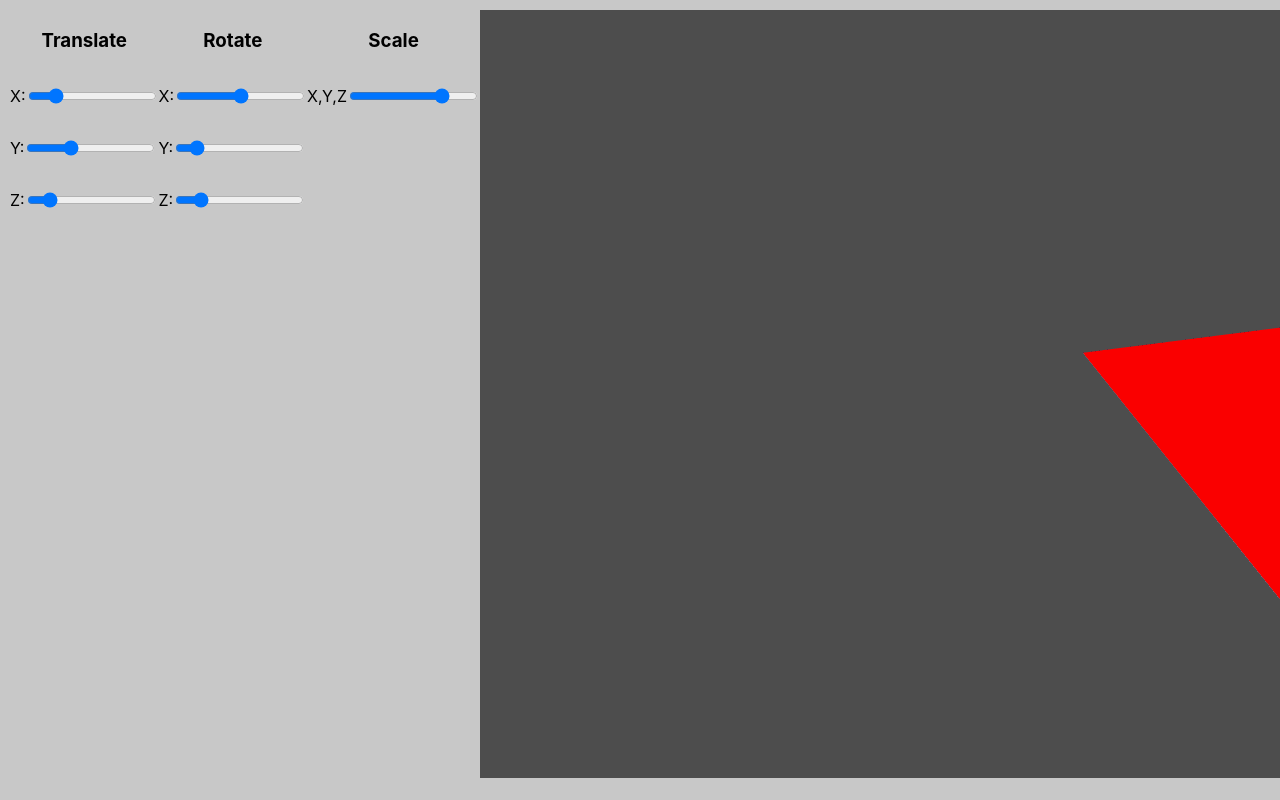
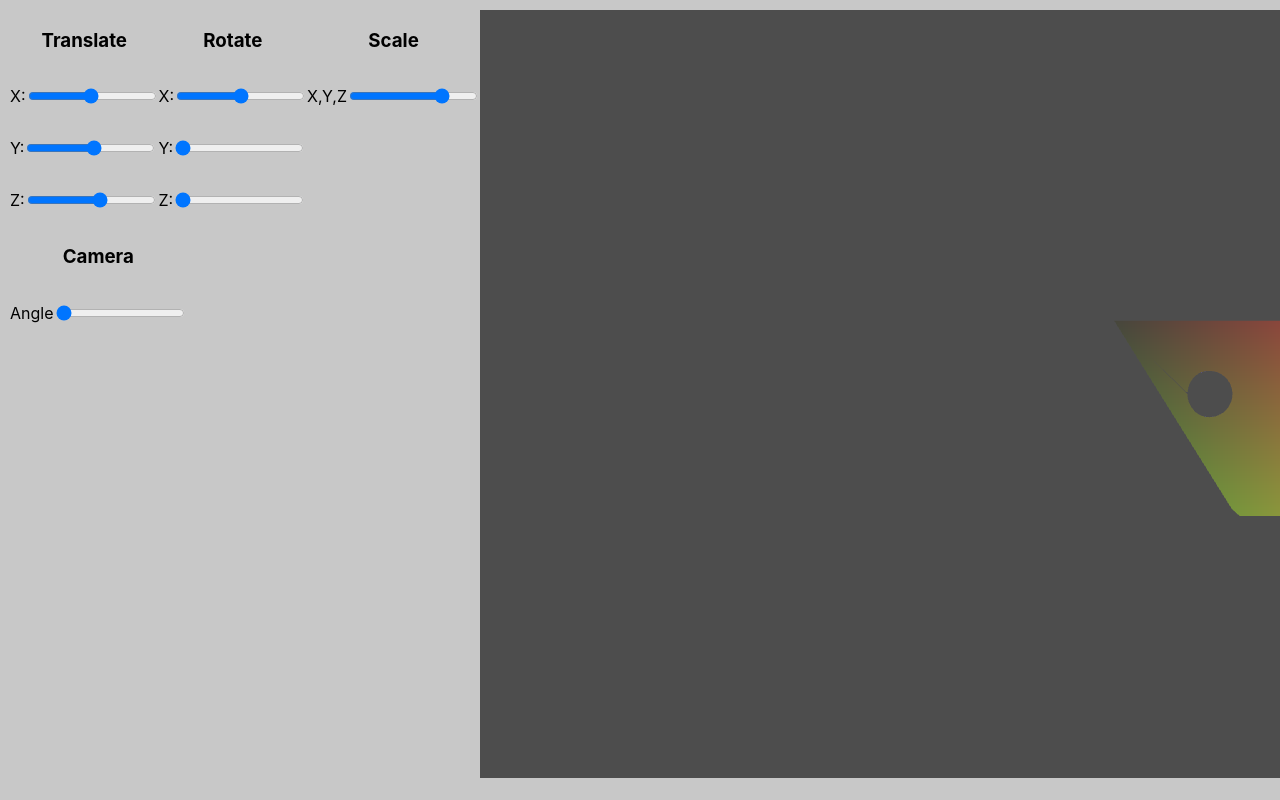
Before and after one commit to matehegedus/matehegedus.github.io, a React (Create React App) app in the folder glassviewer/: page / in a window 1280 px wide. Shown: the top 800 px of the page. Built offline with nearby package versions, Linux system fonts and the light colour scheme.

Commit message:
read object from SVG + drillholes

```diff
--- a/glassviewer/package.json
+++ b/glassviewer/package.json
@@ -7,6 +7,7 @@
     "@testing-library/jest-dom": "^5.16.5",
     "@testing-library/react": "^13.4.0",
     "@testing-library/user-event": "^13.5.0",
+    "earcut": "^2.2.4",
     "react": "^18.2.0",
     "react-dom": "^18.2.0",
     "react-scripts": "^5.0.1",
--- a/glassviewer/public/index.html
+++ b/glassviewer/public/index.html
@@ -35,10 +35,11 @@
 
       void main() {
         // Multiply the position by the matrix.
+        vec4 pos = vec4(a_position.x/255.0, a_position.y/255.0, a_position.z/20.0,  0.7);
         gl_Position = u_matrix * a_position;
 
         // Pass the color to the fragment shader.
-        v_color = a_color;
+        v_color = pos;
       }
     </script>
     <script id="fragment-shader-2d" type="notjs">
--- a/glassviewer/src/App.css
+++ b/glassviewer/src/App.css
@@ -61,3 +61,8 @@ body {
 .canvas--controller--grp {
   display: flex;
 }
+
+.canvas--controller--mainGrp {
+  display: flex;
+  flex-direction: column;
+}
--- a/glassviewer/src/calc.js
+++ b/glassviewer/src/calc.js
@@ -63,8 +63,8 @@ export const m4 = {
 
     //prettier-ignore
     return [
-          Math.cos(rad), Math.sin(rad),    0, 0,
-          -Math.sin(rad),  Math.cos(rad),  0, 0,
+          Math.cos(rad), -Math.sin(rad),    0, 0,
+          Math.sin(rad),  Math.cos(rad),  0, 0,
           0,              0,              1,  0,
           0,              0,              0,  1
       ];
@@ -112,6 +112,107 @@ export const m4 = {
       ]
   },
 
+  inverse: function (m) {
+    const m00 = m[0]; // m[0][0]
+    const m01 = m[1]; // m[0][1]
+    const m02 = m[2]; // m[0][2]
+    const m03 = m[3]; // m[0][3]
+    const m10 = m[4]; // m[1][0]
+    const m11 = m[5]; // m[1][1]
+    const m12 = m[6]; // m[1][2]
+    const m13 = m[7]; // m[1][3]
+    const m20 = m[8]; // m[2][0]
+    const m21 = m[9]; // m[2][1]
+    const m22 = m[10]; // m[2][2]
+    const m23 = m[11]; // m[2][3]
+    const m30 = m[12]; // m[3][0]
+    const m31 = m[13]; // m[3][1]
+    const m32 = m[14]; // m[3][2]
+    const m33 = m[15]; // m[3][3]
+
+    const tmp_0 = m22 * m33;
+    const tmp_1 = m32 * m23;
+    const tmp_2 = m12 * m33;
+    const tmp_3 = m32 * m13;
+    const tmp_4 = m12 * m23;
+    const tmp_5 = m22 * m13;
+    const tmp_6 = m02 * m33;
+    const tmp_7 = m32 * m03;
+    const tmp_8 = m02 * m23;
+    const tmp_9 = m22 * m03;
+    const tmp_10 = m02 * m13;
+    const tmp_11 = m12 * m03;
+    const tmp_12 = m20 * m31;
+    const tmp_13 = m30 * m21;
+    const tmp_14 = m10 * m31;
+    const tmp_15 = m30 * m11;
+    const tmp_16 = m10 * m21;
+    const tmp_17 = m20 * m11;
+    const tmp_18 = m00 * m31;
+    const tmp_19 = m30 * m01;
+    const tmp_20 = m00 * m21;
+    const tmp_21 = m20 * m01;
+    const tmp_22 = m00 * m11;
+    const tmp_23 = m10 * m01;
+
+    //prettier-ignore
+    const t0 = (tmp_0 * m11 + tmp_3 * m21 + tmp_4 * m31) -
+        (tmp_1 * m11 + tmp_2 * m21 + tmp_5 * m31);
+    //prettier-ignore
+    const t1 = (tmp_1 * m01 + tmp_6 * m21 + tmp_9 * m31) -
+        (tmp_0 * m01 + tmp_7 * m21 + tmp_8 * m31);
+    //prettier-ignore
+    const t2 = (tmp_2 * m01 + tmp_7 * m11 + tmp_10 * m31) -
+        (tmp_3 * m01 + tmp_6 * m11 + tmp_11 * m31);
+    //prettier-ignore
+    const t3 = (tmp_5 * m01 + tmp_8 * m11 + tmp_11 * m21) -
+        (tmp_4 * m01 + tmp_9 * m11 + tmp_10 * m21);
+
+    var d = 1.0 / (m00 * t0 + m10 * t1 + m20 * t2 + m30 * t3);
+
+    //prettier-ignore
+    return [
+      d * t0,
+      d * t1,
+      d * t2,
+      d * t3,
+      d * ((tmp_1 * m10 + tmp_2 * m20 + tmp_5 * m30) -
+            (tmp_0 * m10 + tmp_3 * m20 + tmp_4 * m30)),
+      d * ((tmp_0 * m00 + tmp_7 * m20 + tmp_8 * m30) -
+            (tmp_1 * m00 + tmp_6 * m20 + tmp_9 * m30)),
+      d * ((tmp_3 * m00 + tmp_6 * m10 + tmp_11 * m30) -
+            (tmp_2 * m00 + tmp_7 * m10 + tmp_10 * m30)),
+      d * ((tmp_4 * m00 + tmp_9 * m10 + tmp_10 * m20) -
+            (tmp_5 * m00 + tmp_8 * m10 + tmp_11 * m20)),
+      d * ((tmp_12 * m13 + tmp_15 * m23 + tmp_16 * m33) -
+            (tmp_13 * m13 + tmp_14 * m23 + tmp_17 * m33)),
+      d * ((tmp_13 * m03 + tmp_18 * m23 + tmp_21 * m33) -
+            (tmp_12 * m03 + tmp_19 * m23 + tmp_20 * m33)),
+      d * ((tmp_14 * m03 + tmp_19 * m13 + tmp_22 * m33) -
+            (tmp_15 * m03 + tmp_18 * m13 + tmp_23 * m33)),
+      d * ((tmp_17 * m03 + tmp_20 * m13 + tmp_23 * m23) -
+            (tmp_16 * m03 + tmp_21 * m13 + tmp_22 * m23)),
+      d * ((tmp_14 * m22 + tmp_17 * m32 + tmp_13 * m12) -
+            (tmp_16 * m32 + tmp_12 * m12 + tmp_15 * m22)),
+      d * ((tmp_20 * m32 + tmp_12 * m02 + tmp_19 * m22) -
+            (tmp_18 * m22 + tmp_21 * m32 + tmp_13 * m02)),
+      d * ((tmp_18 * m12 + tmp_23 * m32 + tmp_15 * m02) -
+            (tmp_22 * m32 + tmp_14 * m02 + tmp_19 * m12)),
+      d * ((tmp_22 * m22 + tmp_16 * m02 + tmp_21 * m12) -
+            (tmp_20 * m12 + tmp_23 * m22 + tmp_17 * m02))
+    ];
+  },
+
+  normalizeM: function (w, h, depth) {
+    //prettier-ignore
+    return [
+      2/w, 0, 0, 0,
+      0, 2/h, 0, 0,
+      0, 0, 1/depth, 0,
+      -1, 0.5, 0, 1
+    ];
+  },
+
   translate: function (m, tx, ty, tz) {
     return m4.multiply(m, this.translation(tx, ty, tz));
   },
--- a/glassviewer/src/canvas.js
+++ b/glassviewer/src/canvas.js
@@ -1,6 +1,7 @@
 "use strict";
 
 import { m4 } from "./calc.js";
+import earcut from "earcut";
 
 export class CanvasDrawer {
   constructor(gl, w, h) {
@@ -17,6 +18,126 @@ export class CanvasDrawer {
     this.sX = 1;
     this.sY = 1;
     this.sZ = 1;
+
+    this.cameraAngle = 0;
+    this.shapesSide = [];
+
+    {
+      const svg = document.createElementNS("http://www.w3.org/2000/svg", "svg");
+      const pathElem = document.createElementNS(
+        "http://www.w3.org/2000/svg",
+        "path"
+      );
+
+      svg.setAttribute("width", "100");
+      svg.setAttribute("height", "100");
+
+      pathElem.setAttribute(
+        "d",
+        "M 10,10 L 80,10 A 10,10 0,0,1 90,20 L 90,80 A 10,10 0,0,1 80,90  L 60,90 Z"
+      );
+      pathElem.setAttribute("stroke", "black");
+      pathElem.setAttribute("stroke-width", "3");
+      pathElem.setAttribute("fill", "none");
+
+      svg.appendChild(pathElem);
+
+      this.toVertex(pathElem, 5);
+    }
+    //drillhole
+    {
+      const svg = document.createElementNS("http://www.w3.org/2000/svg", "svg");
+      const pathElem = document.createElementNS(
+        "http://www.w3.org/2000/svg",
+        "path"
+      );
+
+      svg.setAttribute("width", "100");
+      svg.setAttribute("height", "100");
+
+      const cx = 50;
+      const cy = 40;
+      const r = 10;
+      pathElem.setAttribute(
+        "d",
+        ` M ${cx - r} ${cy}
+          a ${r},${r} 0 1,0 ${r * 2},0
+          a ${r},${r} 0 1,0 ${-(r * 2)},0`
+      );
+      pathElem.setAttribute("stroke", "black");
+      pathElem.setAttribute("stroke-width", "3");
+      pathElem.setAttribute("fill", "none");
+
+      svg.appendChild(pathElem);
+
+      this.toCutout(pathElem, 2);
+    }
+  }
+
+  /**
+   * @param {SVG Elem} pathSVG: basically any path (rect, circle, path..)
+   * @param {Number} n: distance between 2 vertices
+   * @returns vertex buffer;
+   */
+  toVertex(pathSVG, n) {
+    let pathLength = pathSVG.getTotalLength();
+    this.coordsFront = [];
+    this.coordsBottom = [];
+    var i = 0;
+    while (i < pathLength) {
+      let arr = pathSVG.getPointAtLength(i);
+
+      //push side segments
+      if (i > 0)
+        this.shapesSide.push([
+          this.coordsFront[this.coordsFront.length - 3],
+          this.coordsFront[this.coordsFront.length - 2],
+          0,
+          this.coordsFront[this.coordsFront.length - 3],
+          this.coordsFront[this.coordsFront.length - 2],
+          -20,
+          arr.x,
+          arr.y,
+          0,
+          arr.x,
+          arr.y,
+          -20,
+        ]);
+
+      this.coordsFront.push(arr.x, arr.y, 0);
+      this.coordsBottom.push(arr.x, arr.y, -20);
+
+      i += n;
+    }
+  }
+  toCutout(pathSVG, n) {
+    let pathLength = pathSVG.getTotalLength();
+    var i = 0;
+    while (i < pathLength) {
+      let arr = pathSVG.getPointAtLength(i);
+
+      //push side segments
+      if (i > 0)
+        this.shapesSide.push([
+          this.coordsFront[this.coordsFront.length - 3],
+          this.coordsFront[this.coordsFront.length - 2],
+          0,
+          this.coordsFront[this.coordsFront.length - 3],
+          this.coordsFront[this.coordsFront.length - 2],
+          -20,
+          arr.x,
+          arr.y,
+          0,
+          arr.x,
+          arr.y,
+          -20,
+        ]);
+
+      this.coordsFront.push(arr.x, arr.y, 0);
+      this.coordsBottom.push(arr.x, arr.y, -20);
+
+      i += n;
+    }
   }
 
   translate(tx, ty, tz) {
@@ -96,20 +217,22 @@ export class CanvasDrawer {
     this.matrixAttribLoc = this.gl.getUniformLocation(program, "u_matrix");
 
     //construct vertex array
-    const posBuffer = this.gl.createBuffer();
-    this.gl.bindBuffer(this.gl.ARRAY_BUFFER, posBuffer);
-    this._createObject();
+    //this._createObject();
 
     //construct color
     const colorBuffer = this.gl.createBuffer();
     this.gl.bindBuffer(this.gl.ARRAY_BUFFER, colorBuffer);
     this._createColor();
 
+    this.posBuffer = this.gl.createBuffer();
+    this.gl.bindBuffer(this.gl.ARRAY_BUFFER, this.posBuffer);
+    this._createShapeObject();
+
     //2. rendering phase
-    this._drawScene(program, posBuffer, colorBuffer);
+    this._drawScene(program, colorBuffer);
   }
 
-  _drawScene(program, posBuffer, colorBuffer) {
+  _drawScene(program, colorBuffer) {
     this.gl.enable(this.gl.DEPTH_TEST);
 
     // Clear the canvas
@@ -119,12 +242,14 @@ export class CanvasDrawer {
     // Tell it to use our program (pair of shaders)
     this.gl.useProgram(program);
 
-    // Turn on the attribute and bind the position buffer
-    this.gl.enableVertexAttribArray(this.posAttribLoc);
-    this.gl.bindBuffer(this.gl.ARRAY_BUFFER, posBuffer);
+    this.gl.bindBuffer(this.gl.ARRAY_BUFFER, this.posBuffer);
+    // this._createShapeIndexes();
 
     //POSITION
     {
+      // Turn on the attribute and bind the position buffer
+      this.gl.enableVertexAttribArray(this.posAttribLoc);
+
       // Tell the attribute how to get data out of positionBuffer (ARRAY_BUFFER)
       var size = 3; // 3 components per iteration
       var type = this.gl.FLOAT; // the data is 32bit floats
@@ -142,7 +267,7 @@ export class CanvasDrawer {
     }
 
     //COLOR
-    {
+    /*     {
       this.gl.enableVertexAttribArray(this.colorAttribLoc);
       this.gl.bindBuffer(this.gl.ARRAY_BUFFER, colorBuffer);
       const size = 3;
@@ -159,16 +284,29 @@ export class CanvasDrawer {
         stride,
         offs
       );
-    }
-
+    } */
+    this.indexBuffer = this.gl.createBuffer();
+    this.gl.bindBuffer(this.gl.ELEMENT_ARRAY_BUFFER, this.indexBuffer);
+    // this.gl.bindBuffer(this.gl.ARRAY_BUFFER, this.posBuffer);
+    //Projection
     const aspect = this.canvasW / this.canvasH;
     const zNear = 1;
     const zFar = 2000;
     const fieldOfViewRadians = 45 * (Math.PI / 180);
-    let matrix = m4.perspective(fieldOfViewRadians, aspect, zNear, zFar);
+    let projMatrix = m4.perspective(fieldOfViewRadians, aspect, zNear, zFar);
 
-    matrix = m4.translate(
-      matrix,
+    // Camera
+    const radius = 100;
+
+    let cameraMatrix = m4.rotationY(this.cameraAngle);
+    cameraMatrix = m4.translate(cameraMatrix, 0, 0, radius * 1.5);
+
+    const viewMatrix = m4.inverse(cameraMatrix);
+
+    const viewProjMatrix = m4.multiply(projMatrix, viewMatrix);
+
+    let matrix = m4.translate(
+      viewProjMatrix,
       this.translateX,
       this.translateY,
       this.translateZ
@@ -179,14 +317,30 @@ export class CanvasDrawer {
     matrix = m4.rotateZ(matrix, this.fiZ);
     matrix = m4.scale(matrix, this.sX, this.sY, this.sZ);
     // set up matrix
-    this.gl.uniformMatrix4fv(this.matrixAttribLoc, false, matrix);
+    this.gl.uniformMatrix4fv(
+      this.matrixAttribLoc,
+      false,
+      //m4.normalizeM(this.canvasW, this.canvasH, 1)
+      matrix
+    );
 
     // draw
-    {
-      var primitiveType = this.gl.TRIANGLES;
-      var offset = 0;
-      var count = 18;
-      this.gl.drawArrays(primitiveType, offset, count);
+    for (let i = 0; i <= 1; ++i) {
+      this._createShapeObject(i === 0 ? this.coordsFront : this.coordsBottom);
+      this._createShapeIndexes(this.coordsFront);
+      const primitiveType = this.gl.TRIANGLES;
+      const count = this.indexes.length;
+      const indexType = this.gl.UNSIGNED_SHORT;
+      this.gl.drawElements(primitiveType, count, indexType, this.indexes);
+    }
+    //side
+    for (let i = 0; i < this.shapesSide.length; ++i) {
+      this._createShapeObject(this.shapesSide[i]);
+      this._createSideIndexes(this.shapesSide[i]);
+      const primitiveType = this.gl.TRIANGLES;
+      const count = this.indexes.length;
+      const indexType = this.gl.UNSIGNED_SHORT;
+      this.gl.drawElements(primitiveType, count, indexType, this.indexes);
     }
   }
 
@@ -221,38 +375,38 @@ export class CanvasDrawer {
     ]), this.gl.STATIC_DRAW);
   }
 
-  _createObject() {
+  _createShapeObject(coords) {
+    this.gl.bindBuffer(this.gl.ARRAY_BUFFER, this.posBuffer);
+
+    this.gl.bufferData(
+      this.gl.ARRAY_BUFFER,
+      new Float32Array(coords),
+      this.gl.STATIC_DRAW
+    );
+  }
+  _createShapeIndexes(coords) {
+    this.gl.bindBuffer(this.gl.ELEMENT_ARRAY_BUFFER, this.indexBuffer);
+    this.indexes = earcut(coords, null, 3);
+
+    this.gl.bufferData(
+      this.gl.ELEMENT_ARRAY_BUFFER,
+      new Uint16Array(this.indexes),
+      this.gl.STATIC_DRAW
+    );
+  }
+
+  //they are always rectangles
+  _createSideIndexes() {
+    this.gl.bindBuffer(this.gl.ELEMENT_ARRAY_BUFFER, this.indexBuffer);
     //prettier-ignore
-    this.gl.bufferData(this.gl.ARRAY_BUFFER, new Float32Array([
-            //front
-            250, 0, 100,
-            0, 250,  0,
-            500, 250, 0,
+    this.indexes = [
+        0, 1, 2,
+        2, 1, 3];
 
-            //left
-            250, 0, 100,
-            0, 250,  0,
-            0, 250, 200,
-
-            //right
-            250, 0, 100,
-            500, 250,  0,
-            500, 250, 200,
-
-            //rear
-            250, 0, 100,
-            0, 250, 200,
-            500, 250, 200,
-
-            //bottom
-            0, 250, 0,
-            0, 250, 200,
-            500, 250, 200,
-            0, 250, 0,
-            500, 250, 0,
-            500, 250, 200,
-
-
-          ]), this.gl.STATIC_DRAW);
+    this.gl.bufferData(
+      this.gl.ELEMENT_ARRAY_BUFFER,
+      new Uint16Array(this.indexes),
+      this.gl.STATIC_DRAW
+    );
   }
 }
--- a/glassviewer/src/components/glassviewer.jsx
+++ b/glassviewer/src/components/glassviewer.jsx
@@ -3,13 +3,14 @@ import { CanvasDrawer } from "../canvas";
 
 function GlassViewer(props) {
   const canvas = React.useRef();
-  const [translateX, setTranslateX] = useState(0);
-  const [translateY, setTranslateY] = useState(250);
-  const [translateZ, setTranslateZ] = useState(-1200);
+  const [translateX, setTranslateX] = useState(-30);
+  const [translateY, setTranslateY] = useState(40);
+  const [translateZ, setTranslateZ] = useState(-250);
   const [rotateX, setRotateX] = useState(180);
-  const [rotateY, setRotateY] = useState(45);
-  const [rotateZ, setRotateZ] = useState(40);
+  const [rotateY, setRotateY] = useState(0);
+  const [rotateZ, setRotateZ] = useState(0);
   const [scale, setScale] = useState(1);
+  const [cameraAngle, setCameraAngle] = useState(0);
   let drawer;
 
   useEffect(() => {
@@ -18,11 +19,13 @@ function GlassViewer(props) {
     drawer.translate(translateX, translateY, translateZ);
     drawer.rotate(rotateX, rotateY, rotateZ);
     drawer.scale(scale, scale, scale);
+    drawer.cameraAngle = cameraAngle;
     drawer.setupCanvas();
   });
 
   return (
     <div className="glassViewer">
+      <div className="canvas--controller--mainGrp">
         <div className="canvas--controller--grp">
           <div className="canvas--controller">
             <h3>Translate</h3>
@@ -30,7 +33,7 @@ function GlassViewer(props) {
               <p>X:</p>
               <input
                 type="range"
-              min="-300"
+                min={-props.width}
                 max={props.width}
                 value={translateX}
                 onChange={(e) => {
@@ -42,7 +45,7 @@ function GlassViewer(props) {
               <p>Y:</p>
               <input
                 type="range"
-              min="0"
+                min={-props.height}
                 max={props.height}
                 value={translateY}
                 onChange={(e) => {
@@ -94,7 +97,7 @@ function GlassViewer(props) {
               <input
                 type="range"
                 min="0"
-              max="260"
+                max="360"
                 value={rotateZ}
                 onChange={(e) => {
                   setRotateZ(e.target.value);
@@ -119,6 +122,25 @@ function GlassViewer(props) {
             </div>
           </div>
         </div>
+        <div className="canvas--controller--grp">
+          <div className="canvas--controller">
+            <h3>Camera</h3>
+            <div className="sliderGroup">
+              <p>Angle</p>
+              <input
+                type="range"
+                min="0"
+                max="360"
+                value={cameraAngle}
+                step={0.1}
+                onChange={(e) => {
+                  setCameraAngle(e.target.value);
+                }}
+              />
+            </div>
+          </div>
+        </div>
+      </div>
       <canvas ref={canvas} height={props.height} width={props.width}></canvas>
     </div>
   );
```
Also changed, not shown: 1 other file (tests, documents, lock files or other folders). Lines whose indentation alone changed are shown as unchanged.
